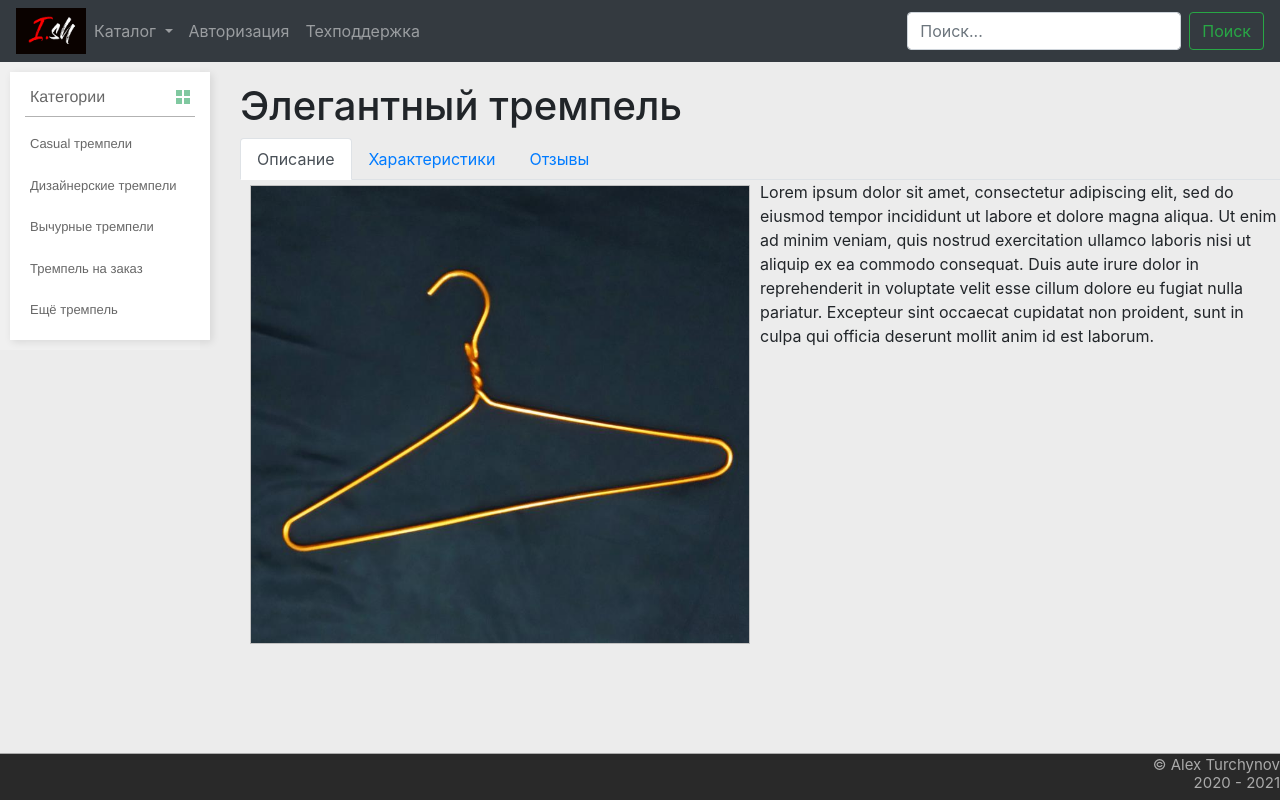
After one commit to 2rch/project, a PHP site: page /details.php in a window 1280 px wide. The commit adds this page. Run offline with PHP 8.4, Linux system fonts and the light colour scheme.

Commit message:
Add details page

```diff
--- /dev/null
+++ b/details.php
@@ -0,0 +1,59 @@
+<?php include("header.php"); ?>
+<aside>
+    <div class="aside">
+        <h3>Категории</h3>
+        <ul>
+            <li><a href="">Casual тремпели</a></li>
+            <li><a href="">Дизайнерские тремпели</a></li>
+            <li><a href="">Вычурные тремпели</a></li>
+            <li><a href="">Тремпель на заказ</a></li>
+            <li><a href="">Ещё тремпель</a></li>
+        </ul>
+    </div>
+</aside>
+<main>
+    <h1>Элегантный тремпель</h1>
+    <ul class="nav nav-tabs">
+        <li class="nav-item">
+            <a class="nav-link active" data-toggle="tab" href="#description">Описание</a>
+        </li>
+        <li class="nav-item">
+            <a class="nav-link" data-toggle="tab" href="#characteristics">Характеристики</a>
+        </li>
+        <li class="nav-item">
+            <a class="nav-link" data-toggle="tab" href="#opinion">Отзывы</a>
+        </li>
+    </ul>
+    <div class="tab-content">
+        <div class="tab-pane fade show active" id="description">
+            <img class="details-pic" src="pics/c1.jpg" alt="Тремпель">
+            <p>      Lorem ipsum dolor sit amet, consectetur adipiscing elit, sed do eiusmod tempor incididunt ut
+                labore et dolore magna aliqua. Ut enim ad minim veniam, quis nostrud exercitation ullamco laboris nisi ut
+                aliquip ex ea commodo consequat. Duis aute irure dolor in reprehenderit in voluptate velit esse cillum
+                dolore eu fugiat nulla pariatur.
+                Excepteur sint occaecat cupidatat non proident, sunt in culpa qui officia deserunt mollit anim id est laborum.
+        </div>
+        <div class="tab-pane fade" id="characteristics">
+            <ul>
+                <li>Casual тремпель</li>
+                <li>Длина 20см.</li>
+                <li>Ширина 50см.</li>
+                <li>Материал - пластик</li>
+                <li>Сделано в Украине</li>
+            </ul>
+        </div>
+        <div class="tab-pane fade" id="opinion">
+            <div class="container">
+                <img src="pics/c4.jpg" alt="Avatar" style="width:90px">
+                <p><span>Саня Турчинов</span> Тремпелист</p>
+                <p>Лучший тремпель в моей жизни!</p>
+            </div>
+            <div class="container">
+                <img src="pics/c4.jpg" alt="Avatar" style="width:90px">
+                <p><span >Алекссс</span> Хейтер</p>
+                <p>Ненавижу этот сайт</p>
+            </div>
+        </div>
+    </div>
+</main>
+<?php include("footer.php"); ?>
--- a/style.css
+++ b/style.css
@@ -13,6 +13,15 @@ body{
     width: 200px;
     box-shadow: 2px 2px 8px rgba(0,0,0,.1);
     font-family: "Helvetica Neue", Helvetica, Arial, sans-serif;
+}
+.details-pic{
+    font-size: 20px;
+    margin: 5px 10px 5px;
+    position: relative;
+    float: left;
+    border: 1px solid #c0c0c0;
+    width: 500px;
+    height: auto;
 }
 .aside h3 {
     font-size: 16px;
@@ -118,3 +127,28 @@ footer {
     right: 0; bottom: 0;
     width: 100%;
     background-color: #292929;}
+.container::after {
+    content: "";
+    clear: both;
+    display: table;
+}
+.container img {
+    float: left;
+    margin-right: 20px;
+    border-radius: 50%;
+}
+.container span {
+    font-size: 20px;
+    margin-right: 15px;
+}
+@media (max-width: 500px) {
+    .container {
+        text-align: center;
+    }
+
+    .container img {
+        margin: auto;
+        float: none;
+        display: block;
+    }
+}
```
Also changed, not shown: pics/1.jpg (added), pics/2.jpg (added), pics/3.jpg (added).
